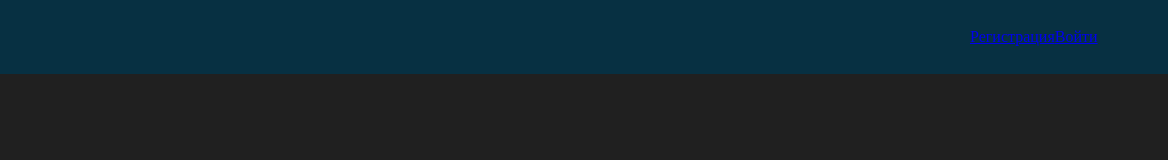
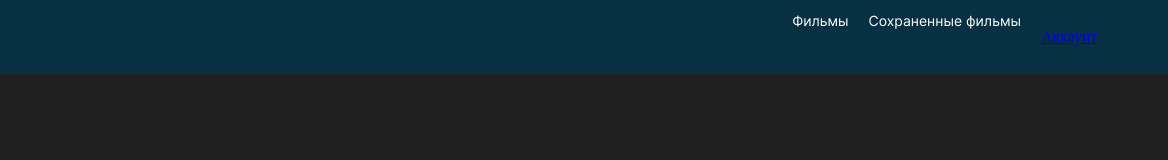
Before and after one commit to tatsenko-m/movies-explorer-frontend, a React app: page / in a window 1280 px wide. Shown: the full height of the page, 112-1280 px from the left. Built offline with nearby package versions, Linux system fonts and the light colour scheme.

Commit message:
feat: добавить в Navigation пропс loggedIn

```diff
--- a/src/components/App/App.js
+++ b/src/components/App/App.js
@@ -4,8 +4,10 @@ import './App.css';
 import Header from '../Header/Header';
 
 function App() {
+  const [loggedIn, setLoggedIn] = React.useState(true);
+
   return (
-    <Header />
+    <Header loggedIn={loggedIn} />
   );
 }
 
--- a/src/components/Header/Header.css
+++ b/src/components/Header/Header.css
@@ -3,7 +3,7 @@
   margin: 0 auto;
 }
 
-.header_unauthorized {
+.header_landing {
   background-color: #073042;
 }
 
--- a/src/components/Header/Header.js
+++ b/src/components/Header/Header.js
@@ -3,7 +3,7 @@ import { useLocation, Link } from 'react-router-dom';
 import Navigation from '../Navigation/Navigation';
 import headerLogo from '../../images/header-logo.svg';
 
-const Header = () => {
+const Header = ({ loggedIn }) => {
   const location = useLocation();
 
   const isHeaderVisible =
@@ -12,7 +12,7 @@ const Header = () => {
   return (
     <>
       {isHeaderVisible && (
-        <header className={`header${location.pathname === '/' ? ' header_unauthorized' : ''}`}>
+        <header className={`header${location.pathname === '/' ? ' header_landing' : ''}`}>
           <div className="header__container">
             <Link to="/" className="header__logo-link">
               <img
@@ -21,7 +21,7 @@ const Header = () => {
                 alt="Логотип учебного проекта"
               />
             </Link>
-            <Navigation />
+            <Navigation loggedIn={loggedIn} />
           </div>
         </header>
       )}
--- a/src/components/Navigation/Navigation.js
+++ b/src/components/Navigation/Navigation.js
@@ -1,12 +1,12 @@
 import React from 'react';
 import { Link } from 'react-router-dom';
 
-const Navigation = () => {
+const Navigation = ({ loggedIn }) => {
   return (
     <nav className="navigation">
+        {loggedIn ? (
+          <>
             <ul className="navigation__links">
-        {['/movies', '/saved-movies', '/profile'].includes(window.location.pathname) ? (
-          <>
               <li className="navigation__item">
                 <Link to="/" className="navigation__link">Главная</Link>
               </li>
@@ -16,21 +16,18 @@ const Navigation = () => {
               <li className="navigation__item">
                 <Link to="/saved-movies" className="navigation__link">Сохраненные фильмы</Link>
               </li>
-            <li className="navigation__item">
-              <Link to="/profile" className="navigation__link">Аккаунт</Link>
-            </li>
+            </ul>
+            <Link to="/profile" className="navigation__account-btn">
+              <p className="navigation__account-btn-text">Аккаунт</p>
+              <div className="navigation__account-btn-icon"></div>
+            </Link>
           </>
         ) : (
           <>
-            <li>
             <Link to="/signup">Регистрация</Link>
-            </li>
-            <li>
             <Link to="/signin">Войти</Link>
-            </li>
           </>
         )}
-      </ul>
     </nav>
   );
 };
```
Lines whose indentation alone changed are shown as unchanged.
